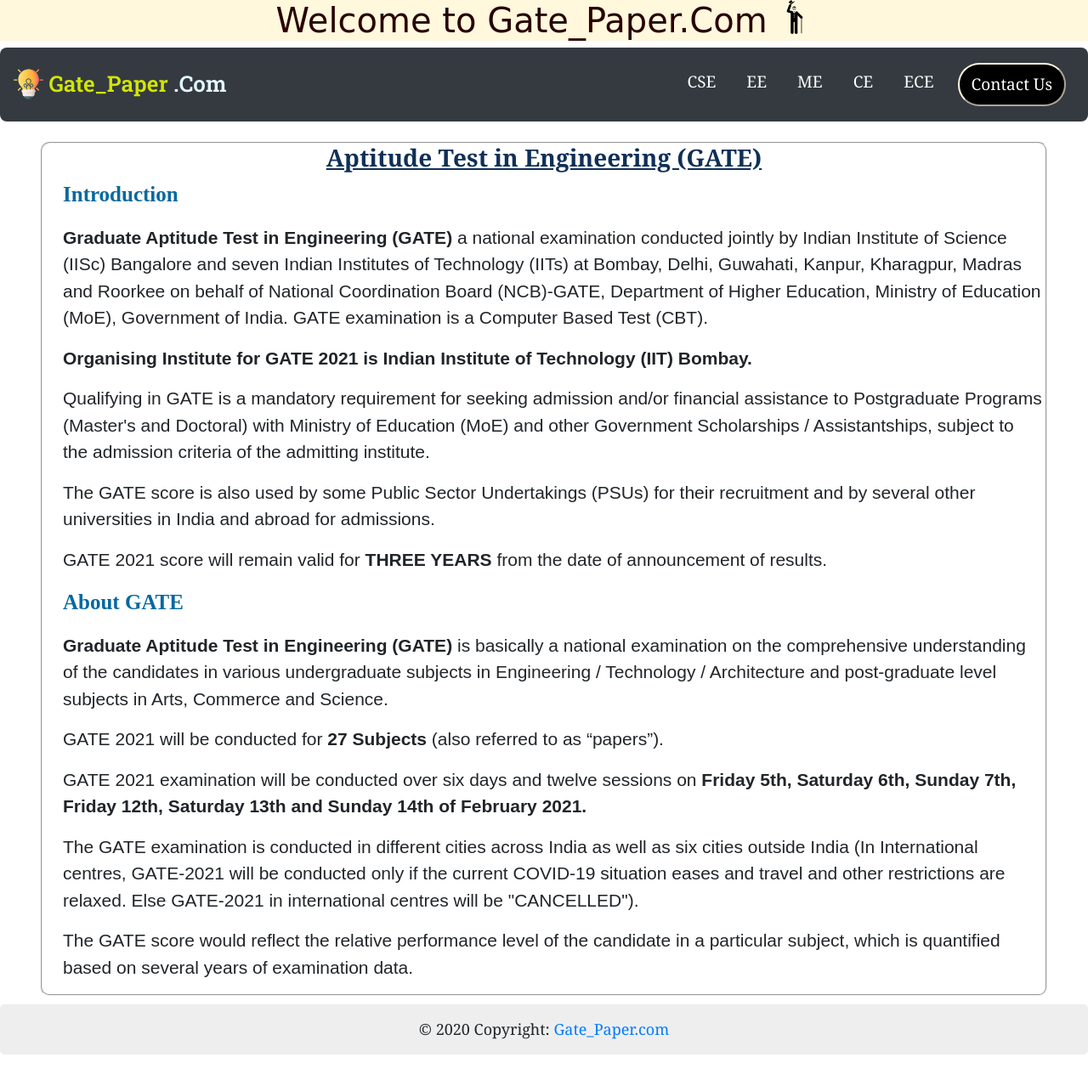
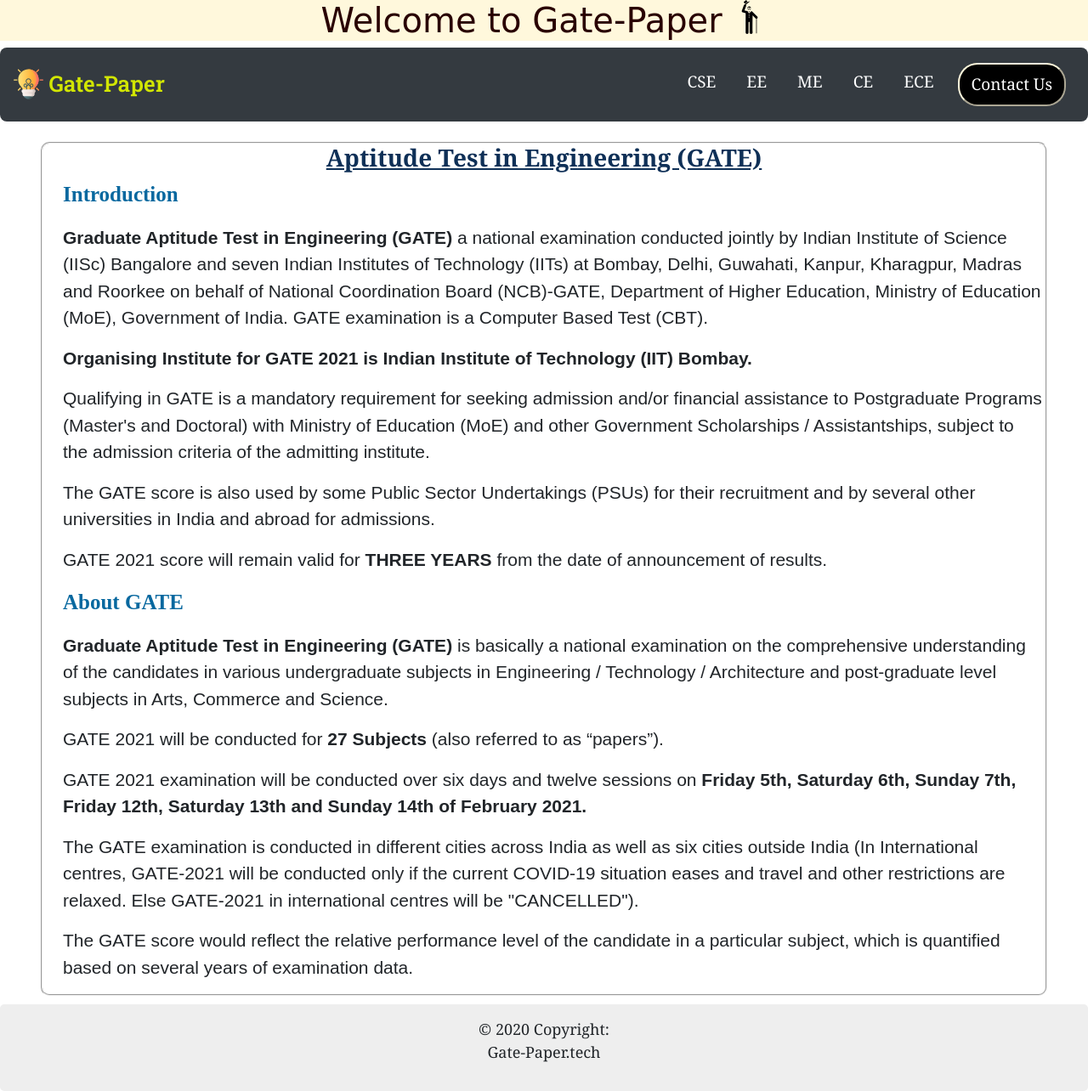
Before and after one commit to Ranjit8298/Gate-Paper, a plain HTML site: page index.html in a window 1280 px wide. Shown: the whole page at 85% size. Before the commit the page ends 1241 px from the top, so only its background shows below. Drawn offline with nearby package versions, Linux system fonts and the light colour scheme; a web font is replaced by a local one.

Commit message:
Update index.html

```diff
--- a/index.html
+++ b/index.html
@@ -8,7 +8,7 @@
     <meta name="description" content="">
     <meta name="keywords" content="gate question bank, gate previous year question, gate">
     <meta name="robots" content="INDEX, FOLLOW">
-    <title>Gate-Paper.Com </title>
+    <title>Gate-Paper</title>
     <link rel="icon" href="prev.ico">
     <link href="https://fonts.googleapis.com/css2?family=Roboto+Slab:wght@600&display=swap" rel="stylesheet">
     <link href="https://fonts.googleapis.com/css2?family=Piedra&display=swap" rel="stylesheet">
@@ -23,14 +23,14 @@
 </head>
 <body>
     <div class="header_container">
-        <h1>Welcome to <a href="#" class="sub_head"> Gate_Paper.Com <img  src="elegant-man-saluting.svg" width="40" height="40"
+        <h1>Welcome to <a href="#" class="sub_head"> Gate-Paper <img  src="elegant-man-saluting.svg" width="40" height="40"
             class="d-inline-block align-top" alt=""> </a> </h1>
     </div>
     <div id="navbar">
         <nav class="navbar navbar-expand-lg navbar-dark bg-dark">
             <a class="navbar-brand" href="#"><img src="light-bulb.svg" width="35" height="40"
                     class="d-inline-block align-top" class="bg-light" alt="">
-                <span style="color: #d2e603;"> Gate_Paper <span style="color: #e4f9ff;">.Com </span></a>
+                <span style="color: #d2e603;"> Gate-Paper</a>
             <button class="navbar-toggler" type="button" data-toggle="collapse" data-target="#navbarSupportedContent"
                 aria-controls="navbarSupportedContent" aria-expanded="false" aria-label="Toggle navigation">
                 <span class="navbar-toggler-icon"></span>
@@ -56,7 +56,7 @@
                     </li>
                     <li class="nav-item">
                         <button
-                            style="background-color: black ; border-radius: 25px;border-color: cornsilk;"><a
+                            style="background-color: black ; border-radius: 23px;border-color: cornsilk;"><a
                                 class="nav-link active" href="mailto:aanand4175@gmail.com">Contact Us</a></button>
                     </li>
                 </ul>
@@ -156,7 +156,7 @@
     </div>
     <footer class="page-footer font-small dark">
         <div class="footer-copyright text-center py-3">© 2020 Copyright:
-            <a href="https://Gate_Paper.com/">Gate_Paper.com</a>
+            <p style="color:light">Gate-Paper.tech</>
         </div>
     </footer>
 </body>
```
